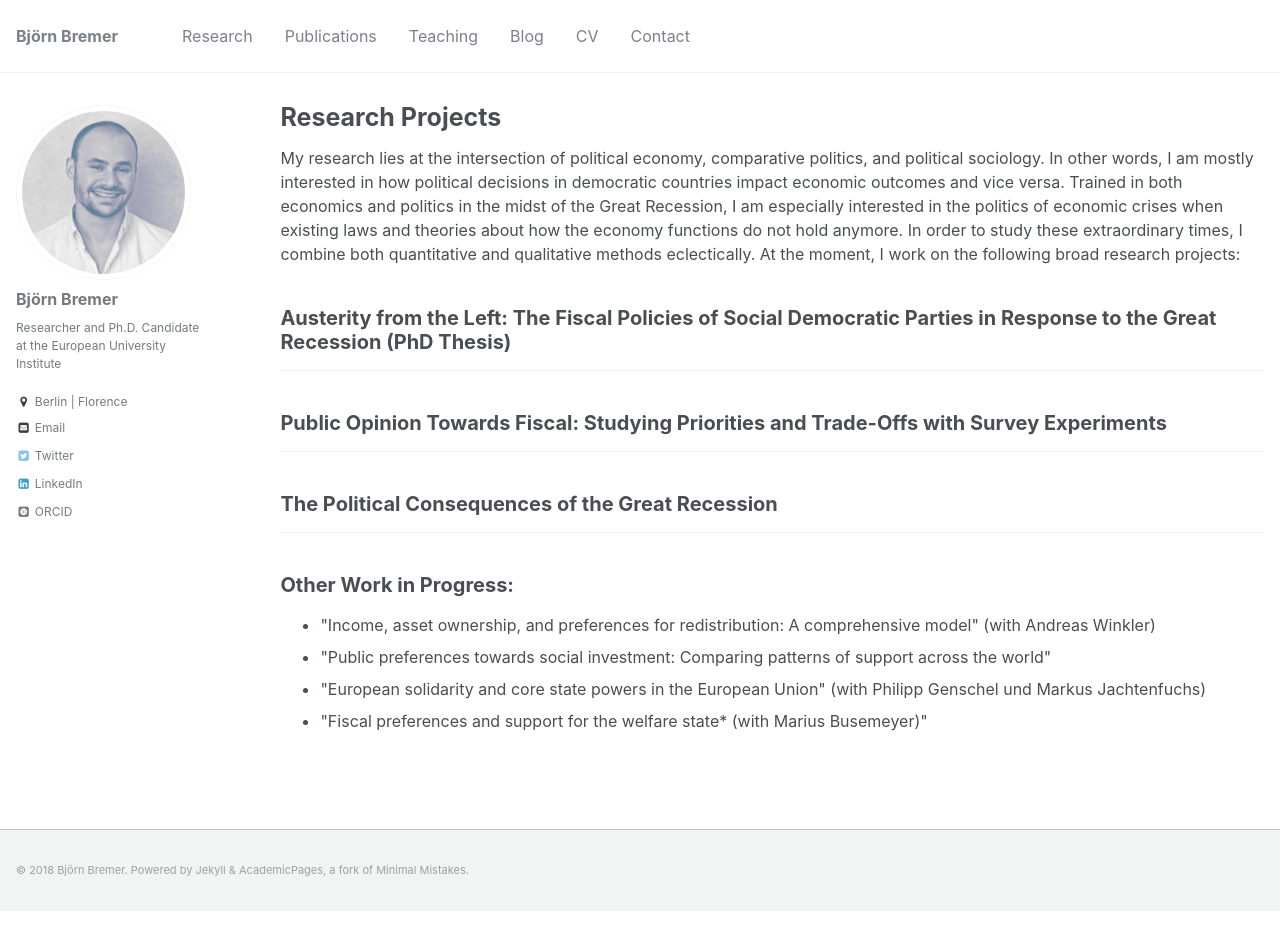
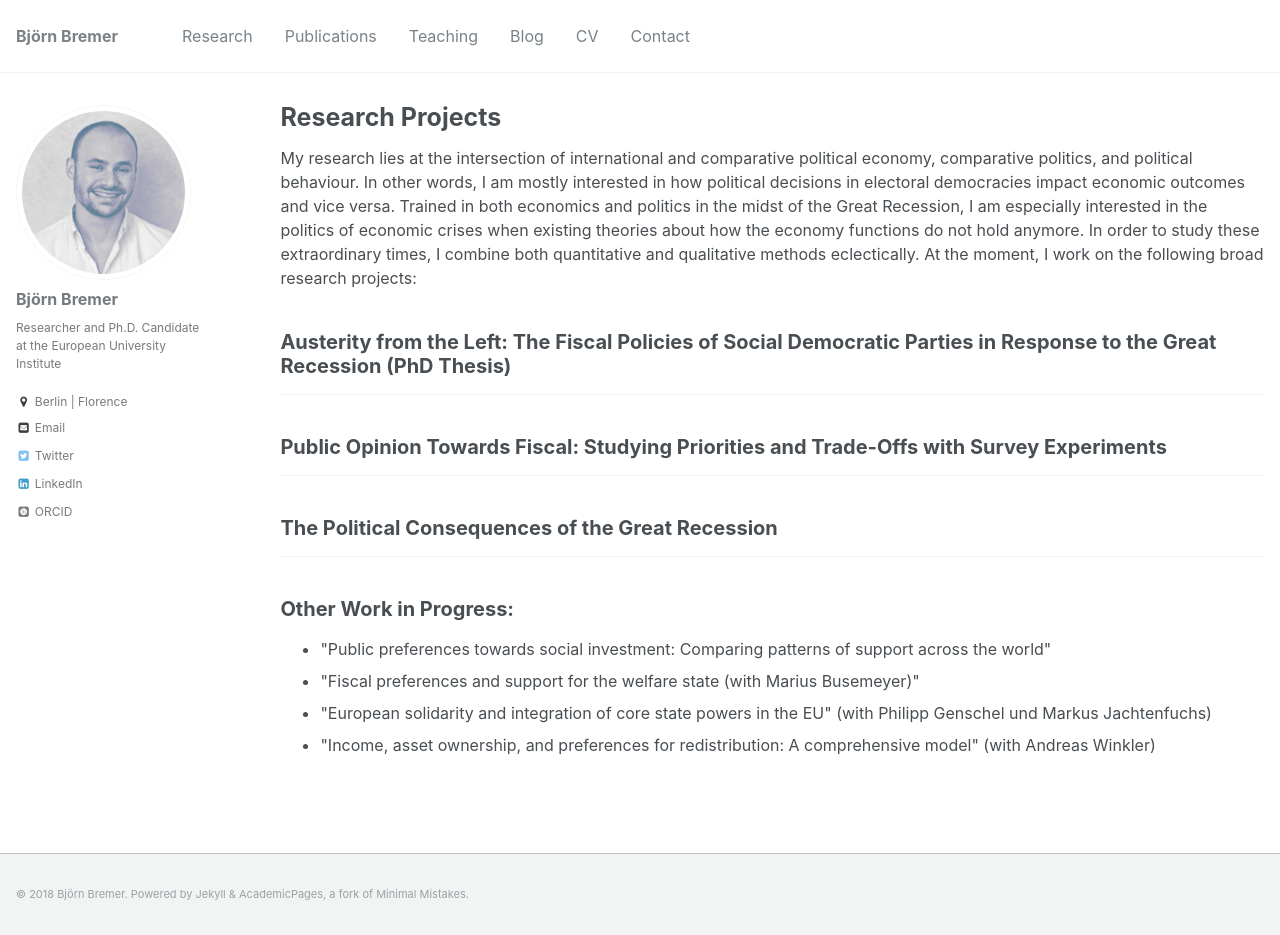
Before and after one commit to bjoernbremer/bjoernbremer.github.io, a Jekyll site: the page built from _pages/projects.html, in a window 1280 px wide and 935 px high. Built offline with Jekyll 4.4.1, drawn with Linux system fonts in a browser that asks for light colours; some web fonts are replaced.

Commit message:
update website

```diff
--- a/_data/navigation.yml
+++ b/_data/navigation.yml
@@ -14,7 +14,7 @@ main:
     url: /year-archive/
 
   - title: "CV"
-    url: /files/Bremer_CV_08_2018.pdf
+    url: /files/Bremer_CV_11_2018.pdf
 
   - title: "Contact"
     url: /contact/
--- a/_pages/projects.html
+++ b/_pages/projects.html
@@ -7,7 +7,7 @@ author_profile: true
 
 {% include base_path %}
 
-<p>My research lies at the intersection of political economy, comparative politics, and political sociology. In other words, I am mostly interested in how political decisions in democratic countries impact economic outcomes and vice versa. Trained in both economics and politics in the midst of the Great Recession, I am especially interested in the politics of economic crises when existing laws and theories about how the economy functions do not hold anymore. In order to study these extraordinary times, I combine both quantitative and qualitative methods eclectically. At the moment, I work on the following broad research projects:</p>
+<p>My research lies at the intersection of international and comparative political economy, comparative politics, and political behaviour. In other words, I am mostly interested in how political decisions in electoral democracies impact economic outcomes and vice versa. Trained in both economics and politics in the midst of the Great Recession, I am especially interested in the politics of economic crises when existing theories about how the economy functions do not hold anymore. In order to study these extraordinary times, I combine both quantitative and qualitative methods eclectically. At the moment, I work on the following broad research projects:</p>
 
 {% for post in site.projects %}
   {% include archive-single.html %}
@@ -16,8 +16,8 @@ author_profile: true
 <h2>Other Work in Progress:</h2>
 
 <ul>
+<li>"Public preferences towards social investment: Comparing patterns of support across the world"</li>
+<li>"Fiscal preferences and support for the welfare state (with Marius Busemeyer)"</li>
+<li>"European solidarity and integration of core state powers in the EU" (with Philipp Genschel und Markus Jachtenfuchs)</li>
 <li>"Income, asset ownership, and preferences for redistribution: A comprehensive model" (with Andreas Winkler)</li>
-<li>"Public preferences towards social investment: Comparing patterns of support across the world"</li>
-<li>"European solidarity and core state powers in the European Union" (with Philipp Genschel und Markus Jachtenfuchs)</li>
-<li>"Fiscal preferences and support for the welfare state* (with Marius Busemeyer)"</li>
 </ul>
```
Also changed, not shown: _pages/about.md (+1 -1 lines), _projects/austerity_left.md (+1 -1 lines), _projects/polcon.md (+2 -2 lines), 5 other files.
